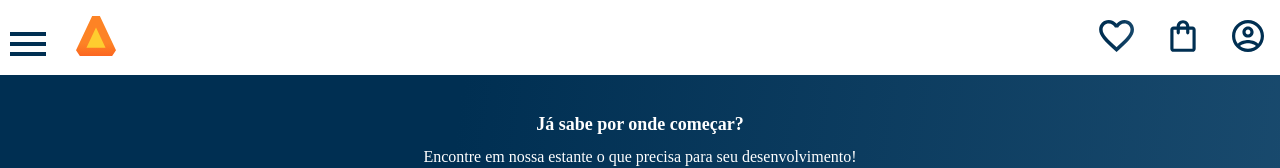
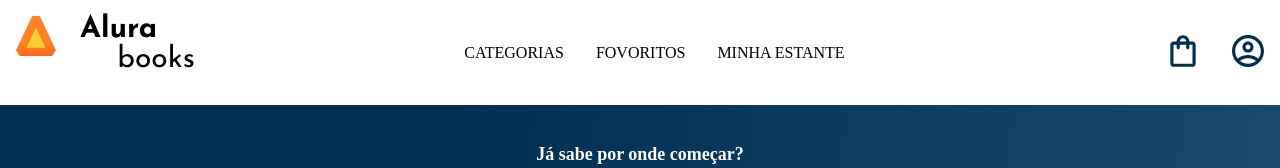
Before and after one commit to Jardel187/AluraBooks, a plain HTML site: page index.html in a window 1280 px wide. Shown: the top 168 px of the page. Drawn offline with nearby package versions, Linux system fonts and the light colour scheme.

Commit message:
update1.0

```diff
--- a/index.html
+++ b/index.html
@@ -12,6 +12,9 @@
     rel="stylesheet"
     href="https://cdn.jsdelivr.net/npm/swiper@11/swiper-bundle.min.css"
     />
+    <link rel="preconnect" href="https://fonts.googleapis.com">
+    <link rel="preconnect" href="https://fonts.gstatic.com" crossorigin>
+    <link href="https://fonts.googleapis.com/css2?family=Josefin+Sans:ital,wght@0,100..700;1,100..700&display=swap" rel="stylesheet">
     <link rel="stylesheet" href="reset.css">
 
 </head>
@@ -42,12 +45,18 @@
                     <a href="#" class="lista-menu__link">Design & UX</a>
                 </li>
             </ul>
-
             <img src="imagens/Logo.svg" alt="imagem do logo do site" class="container__imagem">
+            <h1 class="container__titulo"> <b class="container__titulo--negrito"> Alura</b>books</h1>
         </div>
 
+        <ul class="opcoes">
+            <li class="opcoes__item">Categorias</li>
+            <li class="opcoes__item"><a href="#" class="opcoes__link">Fovoritos</a></li>
+            <li class="opcoes__item"><a href="#" class="opcoes__link">Minha estante</a></li>
+        </ul>
+
         <div class="container">
-            <a href="#" target="_blank" rel="noopener noreferrer"><img src="imagens/Favoritos.svg" alt="icone de de um coracao" class="container__imagem"></a>
+            <a href="#" target="_blank" rel="noopener noreferrer"><img src="imagens/Favoritos.svg" alt="icone de de um coracao" class="container__imagem container__imagem-trasparente"></a>
             <a href="#" target="_blank" rel="noopener noreferrer"><img src="imagens/Compras.svg" alt="icone de uma sacolinha" class="container__imagem"></a>
             <a href="#" target="_blank" rel="noopener noreferrer"><img src="imagens/Usuario.svg" alt="icone de Usuario" class="container__imagem"></a>
         </div>
--- a/style.css
+++ b/style.css
@@ -10,9 +10,10 @@
     --laranja: #EB9B00;
     --cor-do-link: linear-gradient(98deg, #002F52 35.49%, #326589 165.37%);
     --azul: #002F52;
+    --preto: #000000;
 
     --fonte-principal: "Montserrat Alternates", sans-serif;
-
+    --fonte-secundaria: "Josefin Sans";
 
 }
 
--- a/styles/header.css
+++ b/styles/header.css
@@ -58,3 +58,54 @@
 .container__botao {
     display: none;
 }
+
+.container__titulo {
+    display: none;
+}
+
+.opcoes {
+    display: none;
+}
+
+/** outras telas **/
+
+@media screen and (min-width: 1024px) {
+    .container__titulo,.container__titulo--negrito {
+       font-family: var(--fonte-secundaria);
+       font-size: 30px;
+       position: relative;
+       left: 40px;
+       bottom: 30px;
+    }
+
+    .container__titulo {
+        font-weight: 400;
+        display: block;
+    }
+
+    .container__titulo--negrito {
+        font-weight: 700;
+    }
+
+    .opcoes {
+        display: flex;
+    }
+
+    .opcoes__item {
+        padding: 0 1em;
+        text-transform: uppercase;
+    }
+
+    .opcoes__link {
+        text-decoration: none;
+        color: var(--preto);
+    }
+
+    .container__imagem-trasparente {
+        display: none;
+    }
+
+    .cabecalho__menu_hamburguer {
+        display: none;
+    }
+}
```
